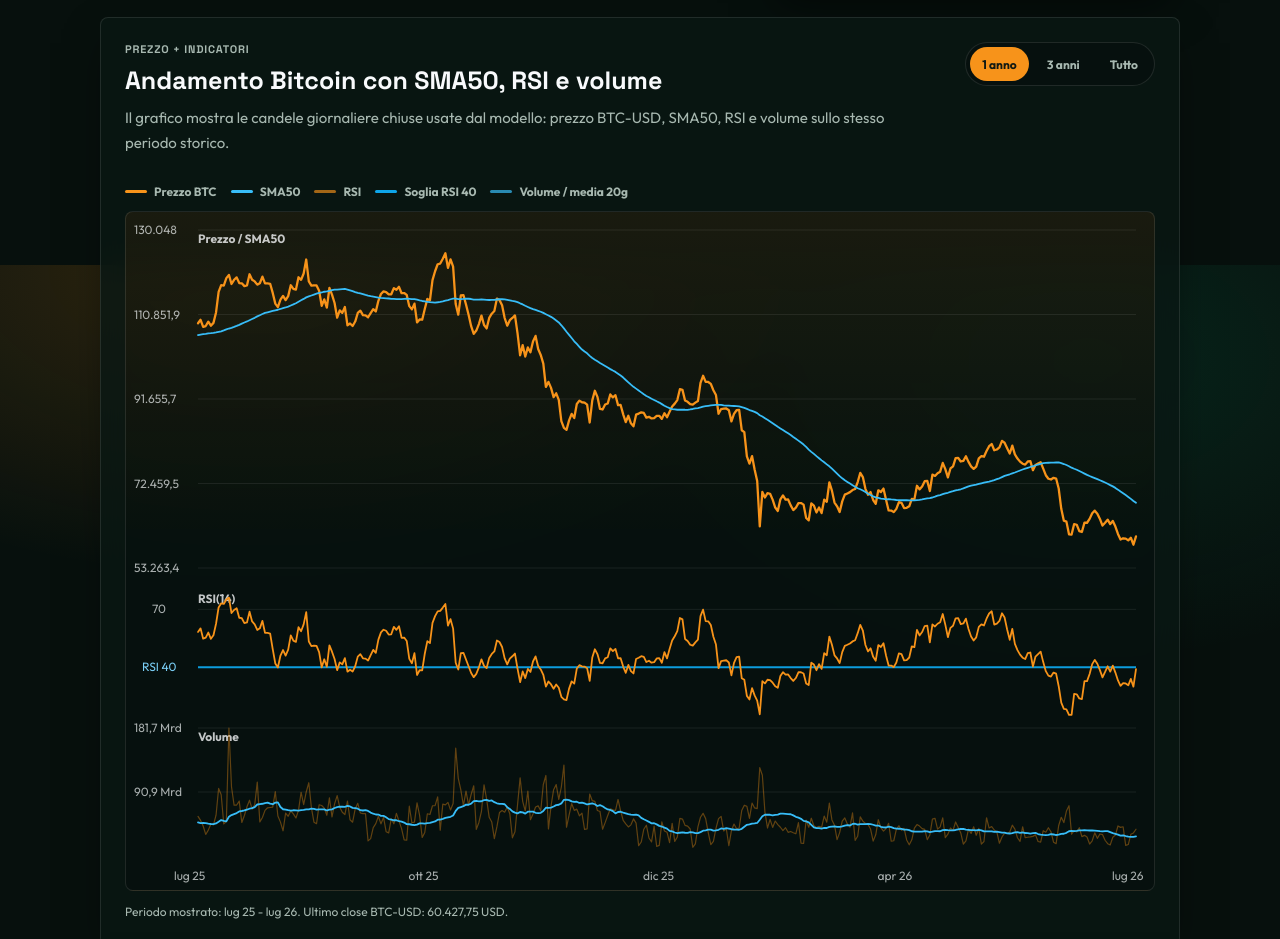
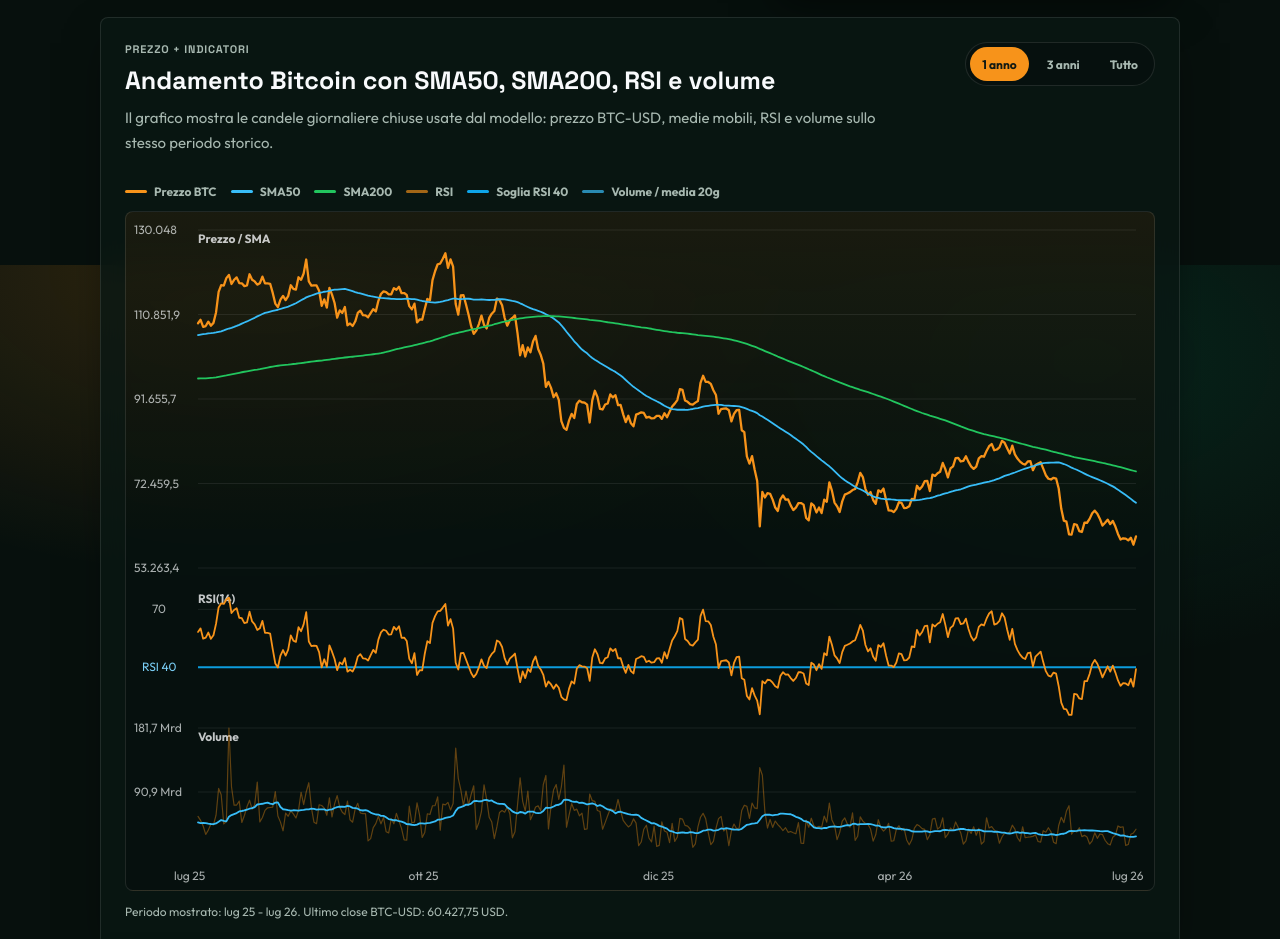
Before and after one commit to giuse2003/BTC_Prudential_Signal, a plain HTML site: page docs/index.html in a window 1280 px wide. Shown: the part 535-1474 px from the top of the page. Drawn offline with Linux system fonts and the light colour scheme; no server answers.

Commit message:
Restore SMA200 in dashboard chart

```diff
--- a/docs/app.js
+++ b/docs/app.js
@@ -246,7 +246,7 @@
   const xFor = (index) =>
     padding.left + (rows.length <= 1 ? 0 : (index / (rows.length - 1)) * chartWidth);
 
-  const priceValues = rows.flatMap((row) => [row.close, row.sma50]).filter(Number.isFinite);
+  const priceValues = rows.flatMap((row) => [row.close, row.sma50, row.sma200]).filter(Number.isFinite);
   const minValue = Math.min(...priceValues);
   const maxValue = Math.max(...priceValues);
   const priceRange = maxValue - minValue || 1;
@@ -276,6 +276,7 @@
   });
   drawLine(ctx, rows, "close", xFor, priceYFor, "#f7931a", 2.3);
   drawLine(ctx, rows, "sma50", xFor, priceYFor, "#38bdf8", 1.8);
+  drawLine(ctx, rows, "sma200", xFor, priceYFor, "#22c55e", 1.8);
   drawLine(ctx, rows, "rsi", xFor, rsiYFor, "#f7931a", 1.8);
   drawLine(ctx, rows, "volume", xFor, volumeYFor, "rgba(247,147,26,0.38)", 1.2);
   drawLine(ctx, rows, "volumeAvg20", xFor, volumeYFor, "#38bdf8", 1.8);
@@ -334,7 +335,7 @@
     ctx.fillText(compactUsd(value), 8, y + 4);
   });
 
-  drawPanelLabel(ctx, "Prezzo / SMA50", padding.left, scale.pricePanel.top);
+  drawPanelLabel(ctx, "Prezzo / SMA", padding.left, scale.pricePanel.top);
   drawPanelLabel(ctx, "RSI(14)", padding.left, scale.rsiPanel.top);
   drawPanelLabel(ctx, "Volume", padding.left, scale.volumePanel.top);
 
--- a/docs/index.html
+++ b/docs/index.html
@@ -71,10 +71,10 @@
         <div class="chart-header">
           <div class="section-heading compact-heading">
             <div class="label">Prezzo + indicatori</div>
-            <h2 id="priceChartTitle">Andamento Bitcoin con SMA50, RSI e volume</h2>
+            <h2 id="priceChartTitle">Andamento Bitcoin con SMA50, SMA200, RSI e volume</h2>
             <p>
               Il grafico mostra le candele giornaliere chiuse usate dal modello:
-              prezzo BTC-USD, SMA50, RSI e volume sullo stesso periodo storico.
+              prezzo BTC-USD, medie mobili, RSI e volume sullo stesso periodo storico.
             </p>
           </div>
           <div class="chart-controls" aria-label="Periodo grafico">
@@ -86,6 +86,7 @@
         <div class="chart-legend" aria-hidden="true">
           <span><i class="legend-price"></i>Prezzo BTC</span>
           <span><i class="legend-sma50"></i>SMA50</span>
+          <span><i class="legend-sma200"></i>SMA200</span>
           <span><i class="legend-rsi"></i>RSI</span>
           <span><i class="legend-rsi-threshold"></i>Soglia RSI 40</span>
           <span><i class="legend-volume"></i>Volume / media 20g</span>
--- a/docs/style.css
+++ b/docs/style.css
@@ -439,6 +439,7 @@
 
 .legend-price { background: #f7931a; }
 .legend-sma50 { background: #38bdf8; }
+.legend-sma200 { background: #22c55e; }
 .legend-rsi { background: #f7931a; opacity: 0.65; }
 .legend-rsi-threshold {
   background: #0ea5e9;
```
Also changed, not shown: BASELINE_SYNC_CHECKLIST.md (+0 -1 lines).
